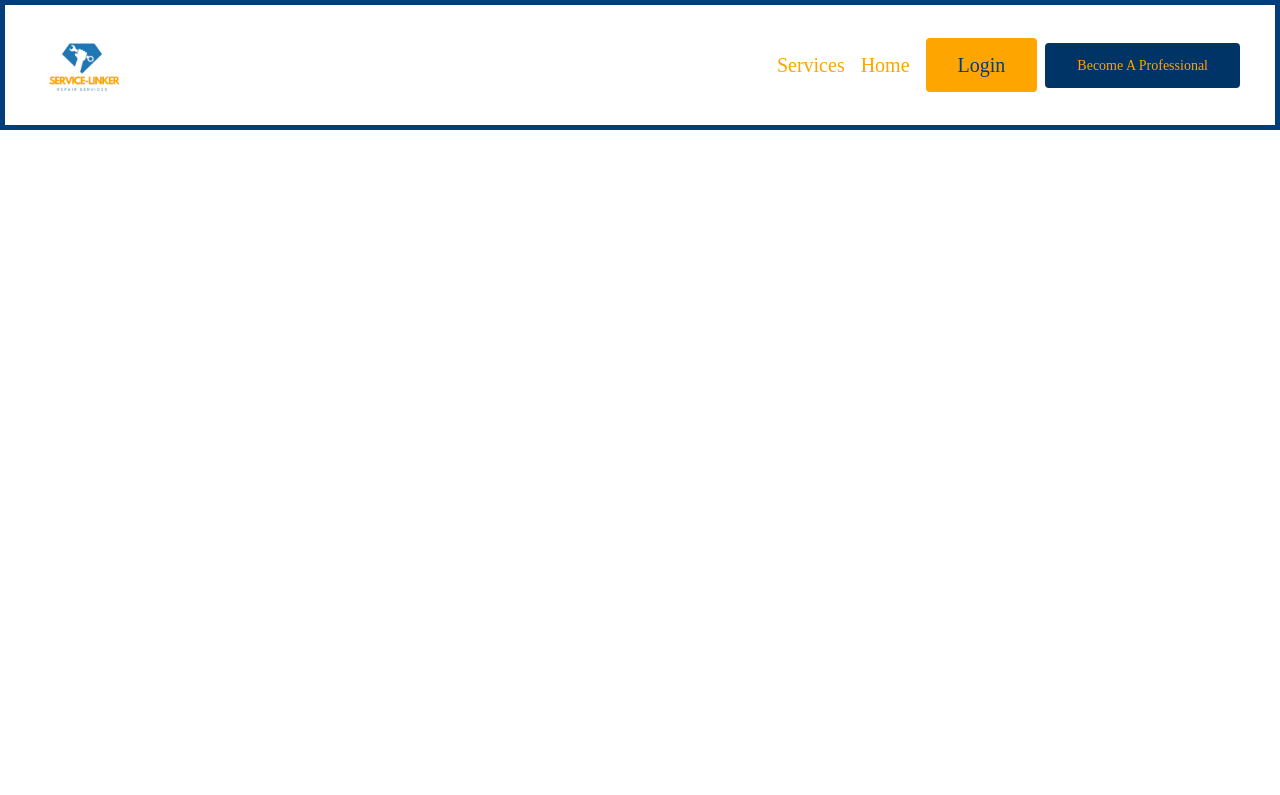
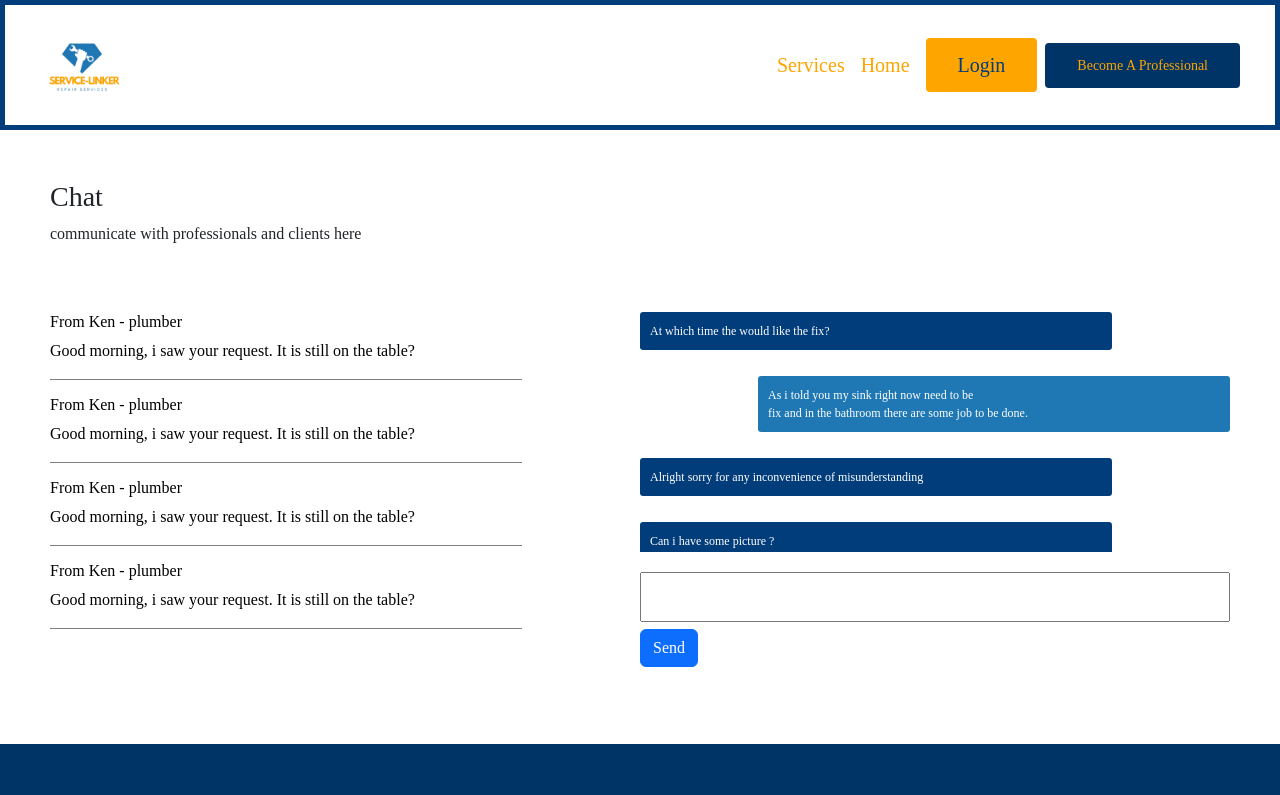
Before and after one commit to Tony-Haar/Service-Linker, a React (Vite) app: page /exchanges in a window 1280 px wide. Shown: the top 795 px of the page. Built offline with nearby package versions, Linux system fonts and the light colour scheme.

Commit message:
updated/added files

```diff
--- a/src/App.jsx
+++ b/src/App.jsx
@@ -19,7 +19,7 @@ import Professionals from "./pages/Professionals/Professionals";
 import ProfessionalRegistration from "./pages/ProfessionalRegistration/ProfessionalRegistration";
 import ProInformation from "./components/ProInformation";
 import RequestPage from "./pages/requestsPage/requestsPage";
-
+import ExchangePage from "./pages/exchangePage/ExchangePage";
 
 
 function AppContent() {
@@ -53,6 +53,7 @@ function AppContent() {
           isLoggedIn={isLoggedIn}
           setIsLoggedIn={setIsLoggedIn}
           username = {username}
+          userType = {userType}
         />
       )}
       <Routes>
@@ -79,6 +80,8 @@ function AppContent() {
         <Route path="/pro-information" element={<ProInformation />} />
         <Route path="/services" element={<ServicesPage />} />
         <Route path="/professionals" element={<Professionals isLoggedIn={isLoggedIn} username = {username}/>} />
+        <Route path="/profile" element={<ProfessionalProfilePage/>} />
+        <Route path="/exchanges" element={<ExchangePage />} />
         <Route path="/call" element={<OrderProfessional/>} />
       </Routes>
     </>
--- a/src/components/Navbar.jsx
+++ b/src/components/Navbar.jsx
@@ -6,7 +6,7 @@ import Logo from "../assets/Logo.png";
 
 
 
-export default function Navbar({ isLoggedIn, setIsLoggedIn, username }) {
+export default function Navbar({ isLoggedIn, setIsLoggedIn, username, userType }) {
   const [isOpen, setIsOpen] = useState(false);
 
   const toggleNavbar = () => {
@@ -44,6 +44,16 @@ export default function Navbar({ isLoggedIn, setIsLoggedIn, username }) {
             id="navbarNav"
           >
             <ul className="navbar-nav ms-auto navbar-menu text-center d-flex gap-0">
+              {(userType === "provider" && isLoggedIn)&& (
+                <li className="nav-item">
+                  <Link
+                    to="/requests"
+                    className="nav-link navbar-link-item fs-5 fs-md-6"
+                  >
+                    Requests
+                  </Link>
+              </li>
+              )}
               <li className="nav-item">
                 <Link
                   to="/services"
--- /dev/null
+++ b/src/pages/exchangePage/ExchangePage.jsx
@@ -0,0 +1,110 @@
+import React from "react";
+import { Link } from "react-router-dom";
+
+import { Button } from "react-bootstrap";
+import Footer from "../../components/Footer";
+
+
+
+function ExchangePage() {
+
+    const itemStyle = {
+        textDecoration: "none",
+        color: "black",
+    };
+
+    return(
+        <>
+            <h3 style = {{padding: "50px 0 0 50px"}}>Chat</h3>
+            <p style = {{paddingLeft: "50px"}}>communicate with professionals and clients here</p>
+
+            <div style = {{
+                display: "grid",
+                gridTemplateColumns: "1fr 1fr",
+                marginBottom: "50px"
+            }}>
+                <div>
+                    <div style = {{
+                        background: "",
+                        width: "100%",
+                        height: "auto",
+                        padding: "50px 0 50px 50px"
+                    }}>
+                        <Link style = {itemStyle}>
+                            <h6>From Ken - plumber</h6>
+                            <p>Good morning, i saw your request. It is still on the table?</p>
+                            <div style = {{width: "80%", height: "1px", backgroundColor: "gray", marginBottom: "15px"}}></div>
+                        </Link>
+                        <Link style = {itemStyle}>
+                            <h6>From Ken - plumber</h6>
+                            <p>Good morning, i saw your request. It is still on the table?</p>
+                            <div style = {{width: "80%", height: "1px", backgroundColor: "gray", marginBottom: "15px"}}></div>
+                        </Link>
+                        <Link style = {itemStyle}>
+                            <h6>From Ken - plumber</h6>
+                            <p>Good morning, i saw your request. It is still on the table?</p>
+                            <div style = {{width: "80%", height: "1px", backgroundColor: "gray", marginBottom: "15px"}}></div>
+                        </Link>
+                        <Link style = {itemStyle}>
+                            <h6>From Ken - plumber</h6>
+                            <p>Good morning, i saw your request. It is still on the table?</p>
+                            <div style = {{width: "80%", height: "1px", backgroundColor: "gray", marginBottom: "15px"}}></div>
+                        </Link>
+                    </div>
+                </div>
+
+                <div style = {{
+                    width: "100%",
+                    padding: "50px 50px 0 0",
+                    height: "auto",
+                    background: "",
+                }}>
+                    {/* <form action="" style = {{
+                        width: "100%",
+                        height: "100%"
+                    }}>
+                        <textarea
+                            name=""
+                            id=""
+                            style = {{
+                                resize: "none",
+                                width: "100%",
+                                height: "70%"
+                            }}
+                        ></textarea>
+                        <Button>Send</Button>
+                    </form> */}
+
+                    {/* <h3>Messaging</h3> */}
+                    <div className="message-display-container">
+                    <div className="message-display-inner-container">
+                        <p className="pro-message">
+                        At which time the would like the fix?
+                        </p>
+                        <p className="user-message">
+                        As i told you my sink right now need to be <br />
+                        fix and in the bathroom there are some job to be done.
+                        </p>
+                        <p className="pro-message">
+                        Alright sorry for any inconvenience of misunderstanding
+                        </p>
+                        <p className="pro-message">Can i have some picture ?</p>
+                        <p className="user-message">please, give me one second</p>
+                    </div>
+                    <form style = {{marginTop: "20px"}}>
+                        <textarea style = {{
+                            resize: "none",
+                            width: "100%",
+                            height: "70%"
+                        }}/>
+                        <Button>Send</Button>
+                    </form>
+                    </div>
+                        </div>
+                    </div>
+            <Footer/>
+        </>
+    )
+}
+
+export default ExchangePage;
```
